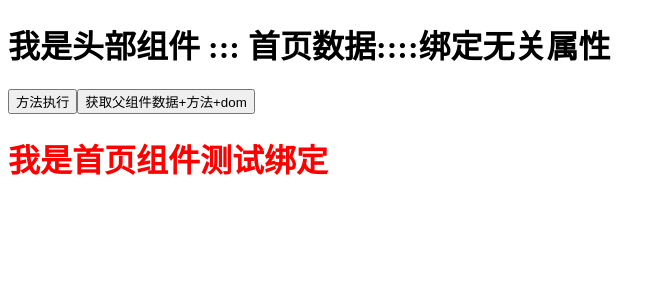
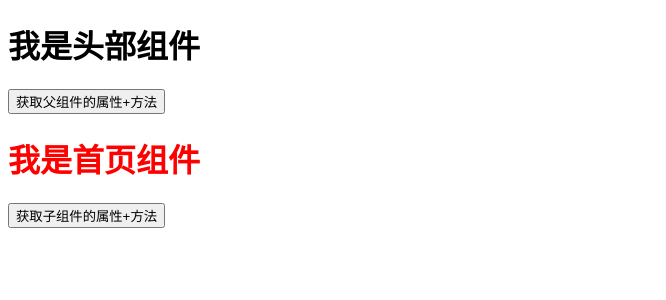
Before and after one commit to painAdmin/vue_test1, a Vue app: page / in a window 1280 px wide. Shown: the top 300 px of the page, without its empty margins (0-666 px from the left). Built offline with nearby package versions, Linux system fonts and the light colour scheme.

Commit message:
父组件 与子组件 主动获取属性和方法

```diff
--- a/src/components/Header.vue
+++ b/src/components/Header.vue
@@ -1,8 +1,7 @@
 <template>
   <div id="header">
-        <h1>{{msg}}  ::: {{title}}::::{{test}}</h1>
-    <button @click="run('子组件方法入参')">方法执行</button>
-    <button @click="getParent()">获取父组件数据+方法+dom</button>
+      <h1>{{msg}}</h1>
+    <button @click="getParent()">获取父组件的属性+方法</button>
   </div>
 </template>
 <script>
@@ -12,12 +11,15 @@
             msg:"我是头部组件"
           }
       },methods:{
+          run(){
+              alert('header 组件方法！');
+          },
           getParent(){
-//              alert(this.title);
-              console.log("执行结束:"+this.home.title);
+              console.log(this.$parent.msg);
+              this.$parent.run();
           }
 
-    },props:['title','test','run','home']
+    }
   }
 </script>
 <style scoped>
--- a/src/components/Home.vue
+++ b/src/components/Home.vue
@@ -1,8 +1,9 @@
 <template>
   <!--所有内容被根节点包围-->
   <div id="home">
-    <v-header :title="title" :test="test" :run="run" :home="this"></v-header>
-    <h1>{{msg}}</h1>
+      <v-header ref="Header"></v-header>
+      <h1>{{msg}}</h1>
+    <button @click="getChild()">获取子组件的属性+方法</button>
   </div>
 
 </template>
@@ -12,17 +13,20 @@
   export default{
       data(){
           return{
-            msg:"我是首页组件测试绑定",
-            title:'首页数据',
-            test:'绑定无关属性'
+            msg:"我是首页组件"
         }
       },methods:{
-          run(val){
-            alert('首页组件run方法,传入子组件中的参数'+val);
+          getChild(){
+              console.log(this.$refs.Header.msg);
+              this.$refs.Header.run();
+          },
+          run(){
+              alert('父组件run方法')
           }
 
-    },components:{
-          'v-header':Header
+    }
+      ,components:{
+         'v-header':Header,
     }
   }
 
```
